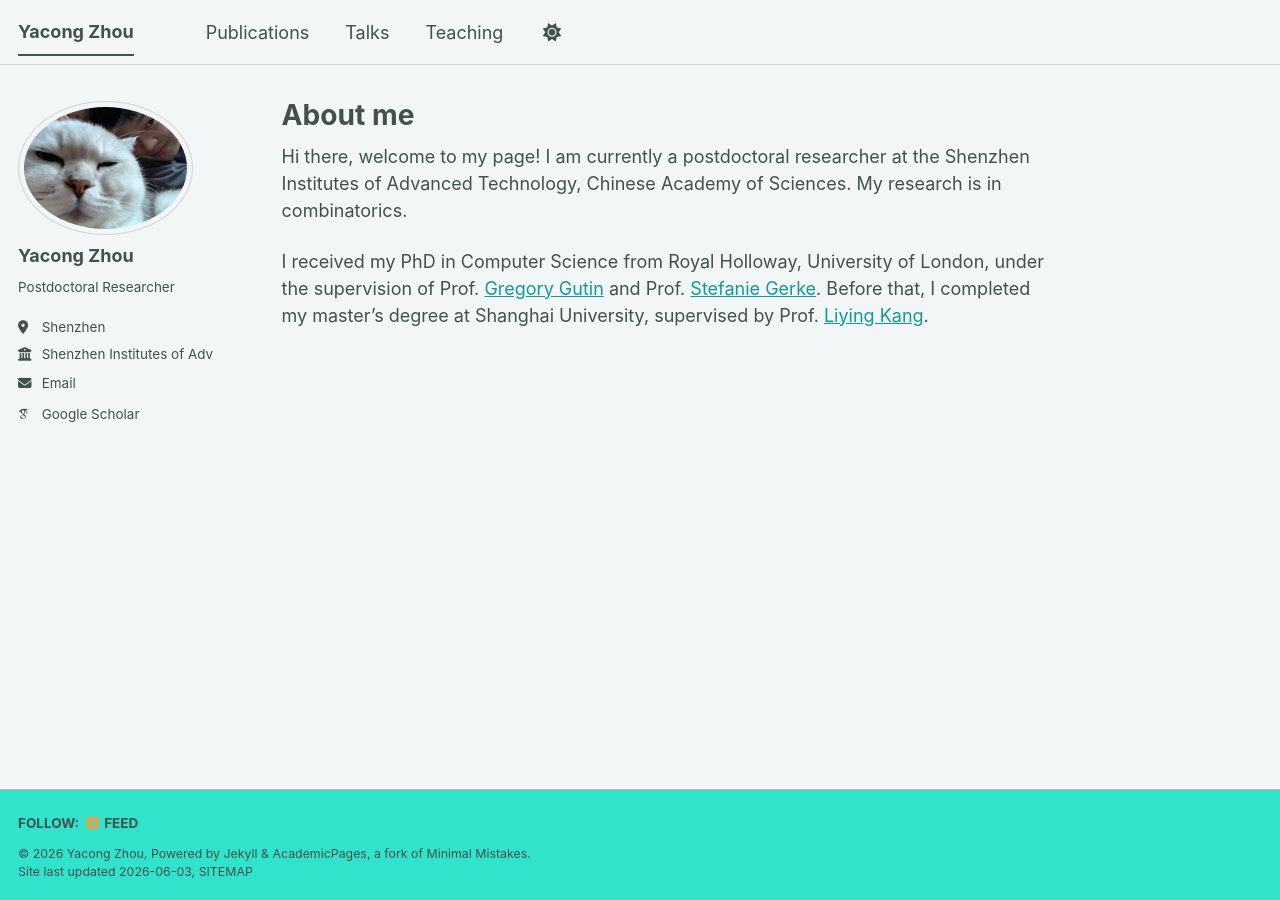
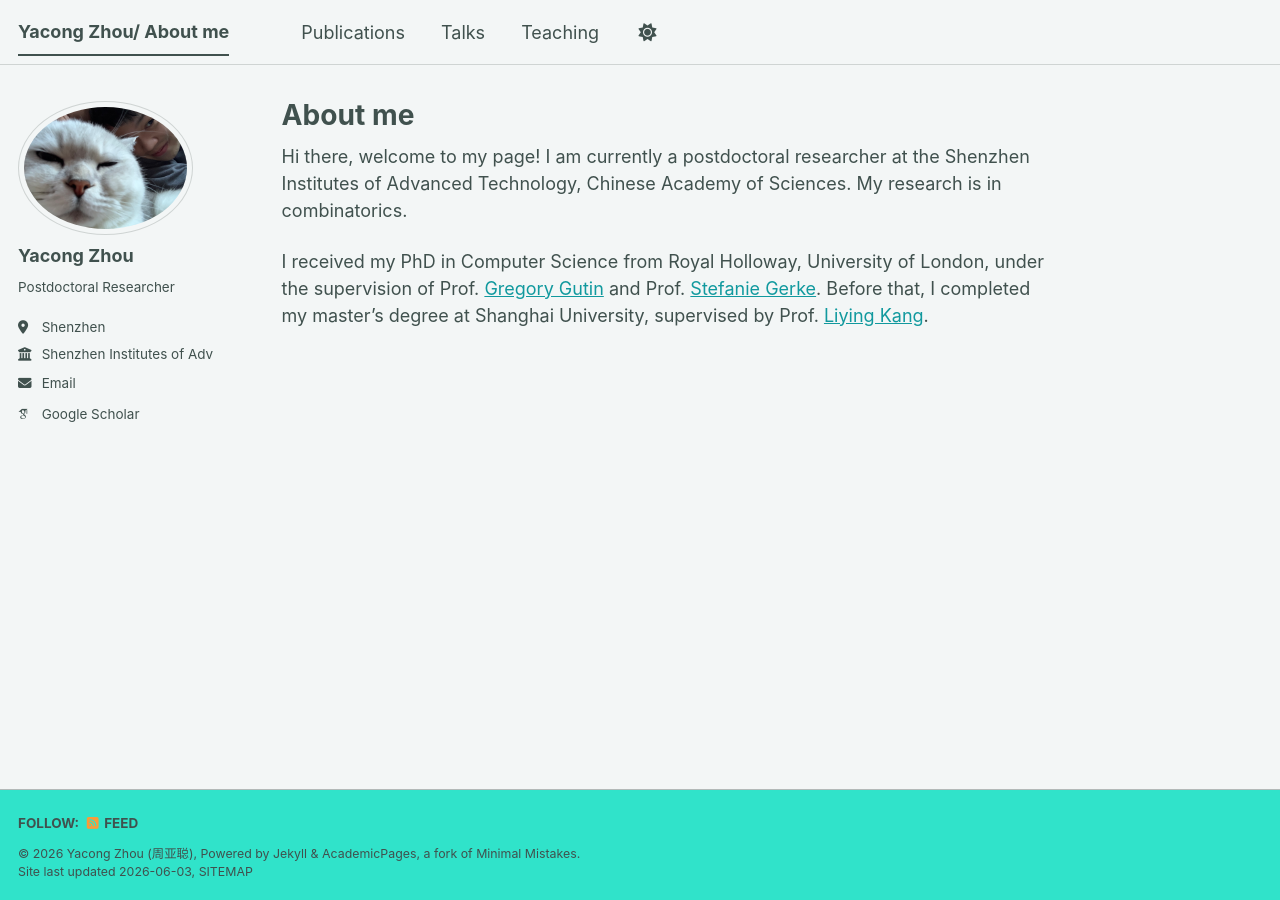
Before and after one commit to YACONGZHOU/yacongzhou.github.io, a Jekyll site: the page built from _pages/about.md, in a window 1280 px wide. Built offline with Jekyll 4.4.1, drawn with Linux system fonts in a browser that asks for light colours; some web fonts are replaced; a script bundle is joined from its source files by our own code; library files that are not in the unit come from our copies.

Commit message:
Update _config.yml

```diff
--- a/_config.yml
+++ b/_config.yml
@@ -9,9 +9,9 @@
 # Basic Site Settings
 locale                   : "en-US"
 site_theme               : "mint" # The available themes options are "default", "air", "sunrise", "mint", "dirt" and "contrast"
-title                    : "Yacong Zhou"
+title                    : "Yacong Zhou/ About me"
 title_separator          : "-"
-name                     : &name "Yacong Zhou"
+name                     : &name "Yacong Zhou (周亚聪)"
 description              : &description "Yacong Zhou's academic portfolio"   # Update this with a general description of your site, this is the default if not overridden by a page
 url                      : https://yacongzhou.github.io # The base hostname & protocol for your site e.g. "https://[your GitHub username].github.io",
                                                            # or if you already have some other page hosted on Github then use "https://[your GitHub username].github.io/[Your Repo Name]"
```
